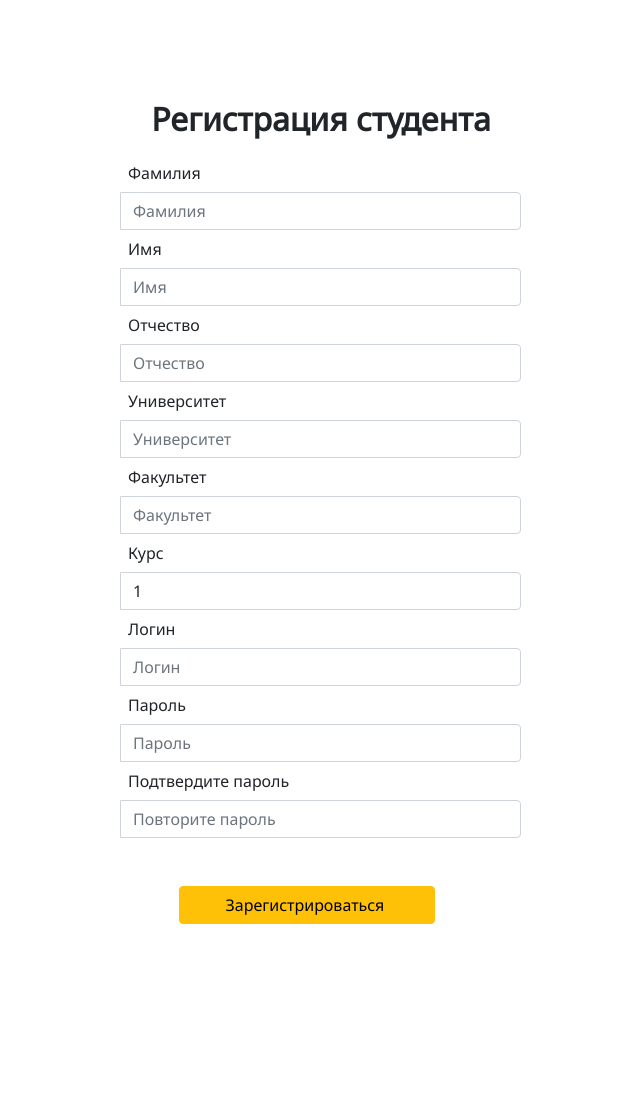
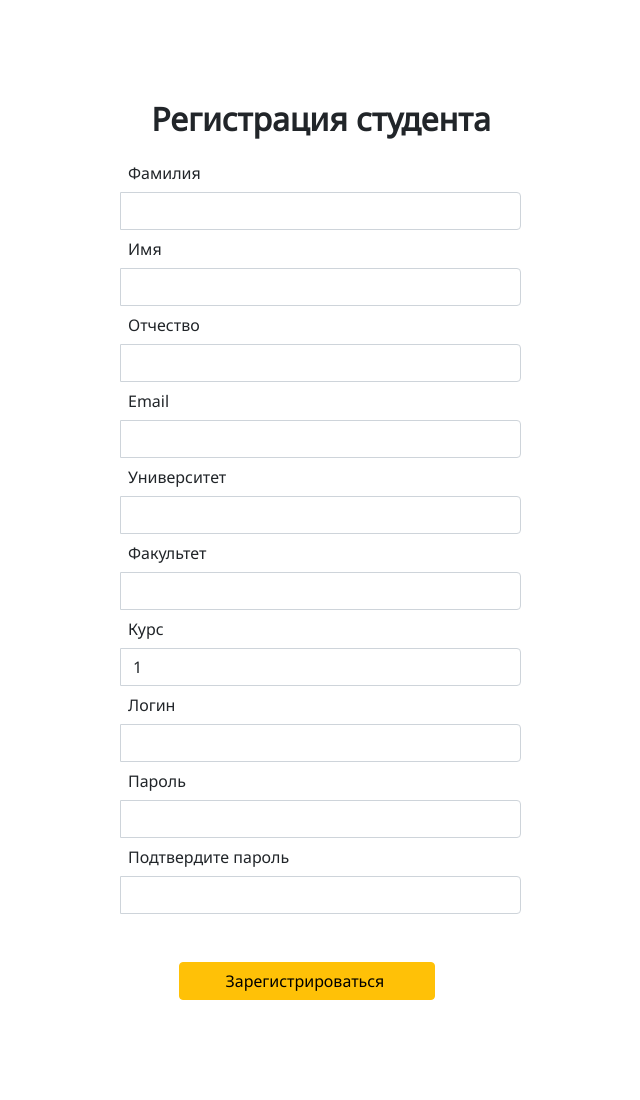
Before and after one commit to NikitaSemenov1/eRanks, a Django app: template templates/registration/student_signup.html in a window 1280 px wide. Shown: the part 71-1171 px from the top of the page, without its empty margins (319-959 px from the left). Before the commit the page ends 995 px from the top, so only its background shows below. Run offline with Django 3.2, Linux system fonts and the light colour scheme; the template is opened without the code that fills it, so the values that code supplies are empty.

Commit message:
added email form, fixed url userdate logic

```diff
--- a/main/forms.py
+++ b/main/forms.py
@@ -6,13 +6,13 @@ from .models import Student, Employer
 class CreateStudentForm(UserCreationForm):
     class Meta:
         model = Student
-        fields = {'username', 'password1', 'password2', 'name1', 'name2', 'name3', 'university', 'department', 'course'}
+        fields = {'username', 'email', 'password1', 'password2', 'name1', 'name2', 'name3', 'university', 'department', 'course'}
 
 
 class CreateEmployerForm(UserCreationForm):
     class Meta:
         model = Employer
-        fields = {'username', 'password1', 'password2', 'name1', 'name2', 'name3', 'organization', 'position'}
+        fields = {'username', 'email', 'password1', 'password2', 'name1', 'name2', 'name3', 'organization', 'position'}
 
 
 class UploadFileForm(forms.Form):
--- a/main/models.py
+++ b/main/models.py
@@ -66,3 +66,6 @@ class Event(models.Model):
     def set_cost(self, cost):
         self.cost = cost
         self.save()
+
+    def __str__(self):
+        return "%s by %s" % (self.title, self.student.get_short_name())
--- a/main/static/user.html
+++ b/main/static/user.html
@@ -31,7 +31,7 @@
           <div class="card">
             <div class="card-body">
               <div class="d-flex flex-column align-items-center text-center">
-                <img src="Korotkevich_ITMO.jpg" alt="profilepic" class="" width="150">
+                <img src="images/Korotkevich_ITMO.jpg" alt="profilepic" class="" width="150">
                 <div class="mt-3">
                   <h4>Короткевич Г.В.</h4>
                   <p class="text-secondary mb-1">5 курс, ИТМО</p>
--- a/main/static/userinfo.html
+++ b/main/static/userinfo.html
@@ -30,7 +30,7 @@
           <div class="card">
             <div class="card-body">
               <div class="d-flex flex-column align-items-center text-center">
-                <img src="Korotkevich_ITMO.jpg" alt="profilepic" class="#" width="150">
+                <img src="images/Korotkevich_ITMO.jpg" alt="profilepic" class="#" width="150">
                 <div class="mt-3">
                   <h4>Короткевич Г.В.</h4>
                   <p class="text-secondary mb-1">5 курс, ИТМО</p>
--- a/templates/main/event_manager.html
+++ b/templates/main/event_manager.html
@@ -12,9 +12,9 @@
                 <div class="card-body">
                   <div class="d-flex flex-column align-items-center text-center">
                       {% load static %}
-                    <img src="{% static 'Кулаковский_Алексей_Елисеевич.jpg' %}" alt="profilepic" class="#" width="150">
+                    <img src="{% static 'images/default-avatar.png' %}" alt="profilepic" class="#" width="150">
                     <div class="mt-3">
-                      <h4>Кулаковский А.Е.</h4>
+                      <h4>{{ user.first_name }} {{ user.last_name }}</h4>
                       <p class="text-secondary mb-1">Администратор</p>
                     </div>
                   </div>
@@ -67,7 +67,7 @@
                          {% for event in events %}
                              <tr>
                              <th scope="row">1</th>
-                                <td>{{ event.student.get_full_name }}</td>
+                                <td><a href={% url 'profile' username=event.student.username %}>{{ event.student.get_full_name }}</a></td>
                                 <td>{{event.title}}</td>
                                 <td><p><a href="81807fcroEL.jpg">Диплом</a></p></td>
                                     <form method="post">
--- a/templates/registration/student_signup.html
+++ b/templates/registration/student_signup.html
@@ -1,6 +1,6 @@
 {% extends "wrapper.html" %}
 
-{% block title %} <title>Регистрация</title> {% endblock %}
+{% block title %}Регистрация{% endblock %}
 
 {% block content %}
       <div style="margin:100px;">
@@ -20,7 +20,7 @@
         <div class="col-md-14 inputGroupContainer">
           <div class="input-group">
             <span class="input-group-addon"><i class="glyphicon glyphicon-user"></i></span>
-            <input  name="name1" placeholder="Фамилия" class="form-control"  type="text" required>
+            <input  name="name1" class="form-control"  type="text" required>
           </div>
         </div>
       </div>
@@ -30,7 +30,7 @@
           <div class="col-md-14  inputGroupContainer">
           <div class="input-group">
         <span class="input-group-addon"><i class="glyphicon glyphicon-user"></i></span>
-        <input name="name2" placeholder="Имя" class="form-control"  type="text" required>
+        <input name="name2" class="form-control"  type="text" required>
           </div>
         </div>
       </div>
@@ -39,16 +39,25 @@
           <div class="col-md-14  inputGroupContainer">
           <div class="input-group">
         <span class="input-group-addon"><i class="glyphicon glyphicon-user"></i></span>
-        <input name="name3" placeholder="Отчество" class="form-control"  type="text" required>
+        <input name="name3" class="form-control"  type="text" required>
               </div>
           </div>
+            <div class="form-group">
+        <label class="col-md-4 control-label" style="margin:7px;">Email</label>
+          <div class="col-md-14  inputGroupContainer">
+          <div class="input-group">
+        <span class="input-group-addon"><i class="glyphicon glyphicon-user"></i></span>
+        <input name="email" class="form-control"  type="email" required>
+          </div>
+        </div>
+      </div>
         </div>
         <div class="form-group">
         <label class="col-md-4 control-label" style="margin:7px;">Университет</label>
           <div class="col-md-14  inputGroupContainer">
           <div class="input-group">
         <span class="input-group-addon"><i class="glyphicon glyphicon-user"></i></span>
-        <input name="university" placeholder="Университет" class="form-control"  type="text" required>
+        <input name="university" class="form-control"  type="text" required>
           </div>
         </div>
       </div>
@@ -57,7 +66,7 @@
           <div class="col-md-14  inputGroupContainer">
           <div class="input-group">
         <span class="input-group-addon"><i class="glyphicon glyphicon-user"></i></span>
-        <input name="department" placeholder="Факультет" class="form-control"  type="text" required>
+        <input name="department" class="form-control"  type="text" required>
 
           </div>
         </div>
@@ -86,7 +95,7 @@
             <div class="col-md-14 inputGroupContainer">
             <div class="input-group">
             <span class="input-group-addon"><i class="glyphicon glyphicon-user"></i></span>
-            <input  name="username" placeholder="Логин" class="form-control"  type="text" required>
+            <input  name="username"  class="form-control"  type="text" required>
               </div>
             </div>
           </div>
@@ -97,7 +106,7 @@
               <div class="col-md-14 inputGroupContainer">
               <div class="input-group">
             <span class="input-group-addon"><i class="glyphicon glyphicon-user"></i></span>
-            <input name="password1" placeholder="Пароль" class="form-control"  type="password" required>
+            <input name="password1" class="form-control"  type="password" required>
 
               </div>
             </div>
@@ -110,7 +119,7 @@
               <div class="col-md-14 inputGroupContainer">
               <div class="input-group">
             <span class="input-group-addon"><i class="glyphicon glyphicon-user"></i></span>
-            <input name="password2" placeholder="Повторите пароль" class="form-control"  type="password" required>
+            <input name="password2" class="form-control"  type="password" required>
               </div>
             </div>
           </div>
--- a/templates/wrapper.html
+++ b/templates/wrapper.html
@@ -21,10 +21,17 @@
         {% if user.is_authenticated %}
             {% if user.is_staff %}
                 <a class="nav-link active text-white" style = "margin: 4px;"> <strong>Администратор:</strong> {{ user.first_name }} {{ user.last_name }}</a>
-            {% else %}
+            {% elif user.student%}
+
                 <a class="nav-link active text-white" style = "margin: 4px;">
-                    {{ user.student }}
+                <strong>Студент:</strong>
+                    {{ user.student.get_short_name }}
+                </a>
+            {% elif user.employer%}
 
+                <a class="nav-link active text-white" style = "margin: 4px;">
+                    <strong>Работодатель:</strong>
+                    {{ user.employer.get_short_name }}
                 </a>
             {% endif %}
         <a class="nav-link active text-white" href="{% url 'ranking' %}" style = "margin: 4px;">Рейтинг</a>
```
Also changed, not shown: main/static/admin.html (+4 -4 lines), main/views.py (+5 -6 lines), templates/main/profile.html (+17 -8 lines), templates/registration/employer_signup.html (+10 -1 lines), main/static/images/81807fcroEL.jpg (renamed from main/static/81807fcroEL.jpg), main/static/images/Korotkevich_ITMO.jpg (renamed from main/static/Korotkevich_ITMO.jpg), main/static/images/default-avatar.png (renamed from main/static/default-avatar.png), main/static/images/gratis-png-particula-amarilla-geometria-triangular-amarilla-patron-decorativo-triangulo-amarillo.png (renamed from main/static/gratis-png-particula-amarilla-geometria-triangular-amarilla-patron-decorativo-triangulo-amarillo.png), main/static/images/kisspng-yellow-triangle-geometry-yellow-triangle-decorative-pattern-5a9d1dd7931065.3035295215202462316024 (1).jpg (renamed from main/static/kisspng-yellow-triangle-geometry-yellow-triangle-decorative-pattern-5a9d1dd7931065.3035295215202462316024 (1).jpg), main/static/images/kisspng-yellow-triangle-geometry-yellow-triangle-decorative-pattern-5a9d1dd7931065.3035295215202462316024.jpg (renamed from main/static/kisspng-yellow-triangle-geometry-yellow-triangle-decorative-pattern-5a9d1dd7931065.3035295215202462316024.jpg), main/static/images/Кулаковский_Алексей_Елисеевич.jpg (renamed from main/static/Кулаковский_Алексей_Елисеевич.jpg), main/static/images/фон.jpg (renamed from main/static/фон.jpg).
